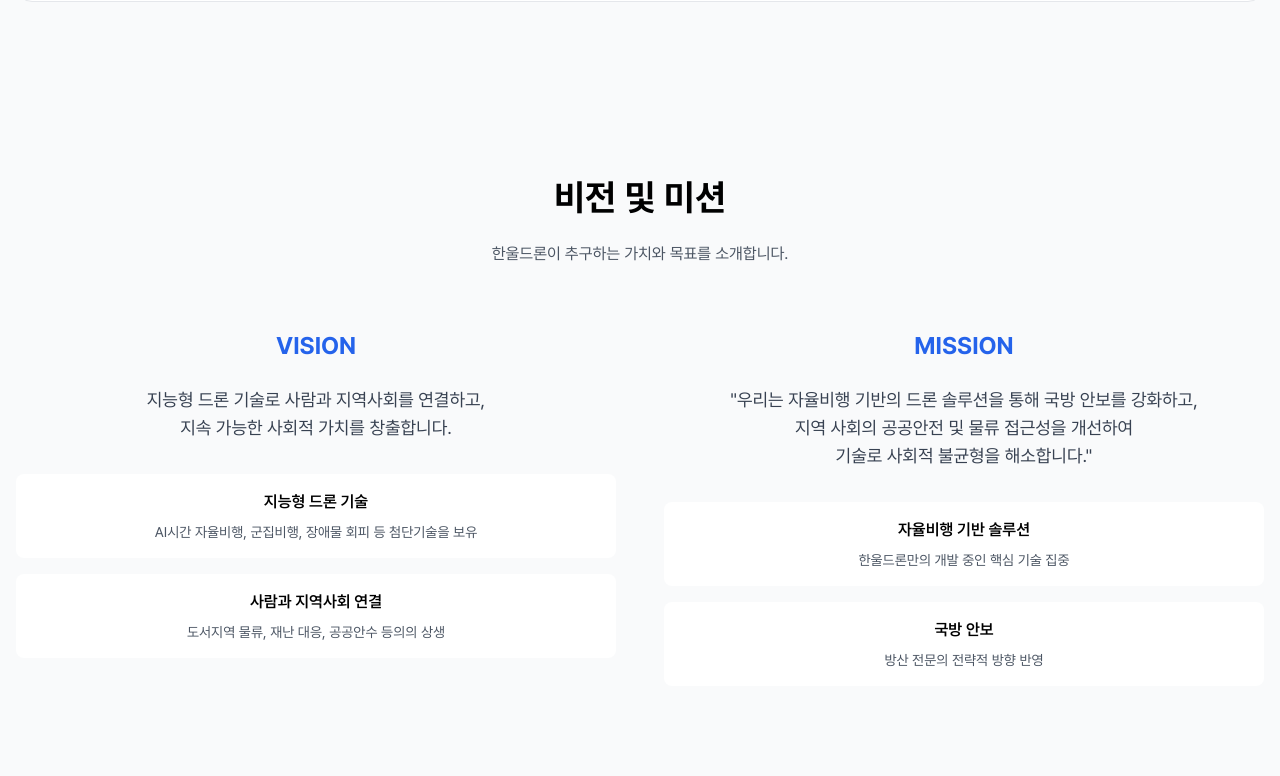
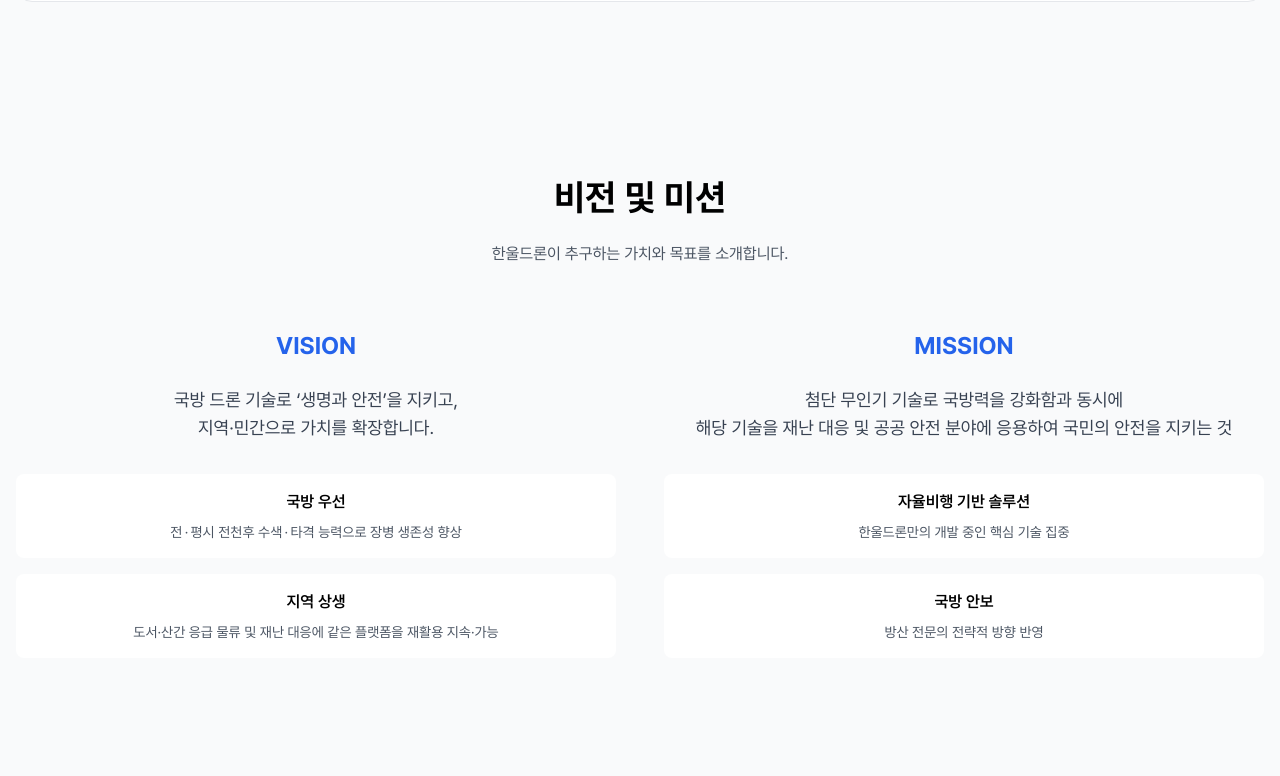
Before and after one commit to For-safe-drone-operations/hanuldrone-homepage, a Next.js app: page / in a window 1280 px wide. Shown: the part 1864-2640 px from the top of the page. Built offline with nearby package versions, Linux system fonts and the light colour scheme.

Commit message:
fix: vision section 하드코딩 되어 있던 것 수정

```diff
--- a/app/page.tsx
+++ b/app/page.tsx
@@ -6,92 +6,25 @@
 import PartnersSection from '@/components/sections/PartnersSection'
 import ServicesSection from '@/components/sections/ServicesSection'
 import CompanySection from '@/components/sections/CompanySection'
+import VisionSection from '@/components/sections/VisionSection'
 import HistorySection from '@/components/sections/HistorySection'
 import ValuesSection from '@/components/sections/ValuesSection'
 
 export default function Home() {
   return (
     <div>
-      {/* Header */}
       <Header />
 
-      {/* 메인 콘텐츠 영역 */}
       <main>
-        {/* Hero Section */}
         <Hero />
-
-
-        {/* Company Section */}
         <CompanySection />
-
-        {/* Vision & Mission Section */}
-        <section id="vision" className="py-20 bg-gray-50">
-          <div className="container mx-auto px-4">
-            <h2 className="text-2xl md:text-4xl font-bold text-center mb-6">
-              비전 및 미션
-            </h2>
-            <p className="text-center text-gray-600 mb-16">
-              한울드론이 추구하는 가치와 목표를 소개합니다.
-            </p>
-
-            <div className="grid md:grid-cols-2 gap-12 mb-16">
-              {/* Vision */}
-              <div className="text-center">
-                <h3 className="text-2xl font-bold mb-6 text-blue-600">VISION</h3>
-                <p className="text-gray-700 mb-8 text-lg">
-                  지능형 드론 기술로 사람과 지역사회를 연결하고,<br />
-                  지속 가능한 사회적 가치를 창출합니다.
-                </p>
-                <div className="space-y-4">
-                  <div className="bg-white p-4 rounded-lg">
-                    <h4 className="font-semibold mb-2">지능형 드론 기술</h4>
-                    <p className="text-sm text-gray-600">AI시간 자율비행, 군집비행, 장애물 회피 등 첨단기술을 보유</p>
-                  </div>
-                  <div className="bg-white p-4 rounded-lg">
-                    <h4 className="font-semibold mb-2">사람과 지역사회 연결</h4>
-                    <p className="text-sm text-gray-600">도서지역 물류, 재난 대응, 공공안수 등의의 상생</p>
-                  </div>
-                </div>
-              </div>
-
-              {/* Mission */}
-              <div className="text-center">
-                <h3 className="text-2xl font-bold mb-6 text-blue-600">MISSION</h3>
-                <p className="text-gray-700 mb-8 text-lg">
-                  "우리는 자율비행 기반의 드론 솔루션을 통해 국방 안보를 강화하고,<br />
-                  지역 사회의 공공안전 및 물류 접근성을 개선하여<br />
-                  기술로 사회적 불균형을 해소합니다."
-                </p>
-                <div className="space-y-4">
-                  <div className="bg-white p-4 rounded-lg">
-                    <h4 className="font-semibold mb-2">자율비행 기반 솔루션</h4>
-                    <p className="text-sm text-gray-600">한울드론만의 개발 중인 핵심 기술 집중</p>
-                  </div>
-                  <div className="bg-white p-4 rounded-lg">
-                    <h4 className="font-semibold mb-2">국방 안보</h4>
-                    <p className="text-sm text-gray-600">방산 전문의 전략적 방향 반영</p>
-                  </div>
-                </div>
-              </div>
-            </div>
-          </div>
-        </section>
-
-        {/* Core Values Section */}
+        <VisionSection />
         <ValuesSection />
-
-        {/* History Section */}
         <HistorySection />
-
-        {/* Solutions Section */}
         <ServicesSection />
-
-
-        {/* Partners Section */}
         <PartnersSection />
       </main>
 
-      {/* Footer */}
       <Footer />
     </div>
   )
--- /dev/null
+++ b/components/sections/VisionSection.tsx
@@ -0,0 +1,123 @@
+'use client'
+
+import { useRef } from 'react'
+import { motion, useInView } from 'framer-motion'
+import { siteConfig } from '../../siteConfig'
+import Text from '@/components/ui/Text'
+
+const VisionSection = () => {
+  const ref = useRef(null)
+  const isInView = useInView(ref, { once: true, amount: 0.3 })
+
+  const containerVariants = {
+    hidden: { opacity: 0 },
+    visible: {
+      opacity: 1,
+      transition: {
+        staggerChildren: 0.2,
+        delayChildren: 0.3,
+      },
+    },
+  }
+
+  const titleVariants = {
+    hidden: { opacity: 0, y: 30 },
+    visible: {
+      opacity: 1,
+      y: 0,
+      transition: {
+        duration: 0.6,
+      },
+    },
+  }
+
+  const cardVariants = {
+    hidden: { opacity: 0, y: 50 },
+    visible: {
+      opacity: 1,
+      y: 0,
+      transition: {
+        duration: 0.6,
+      },
+    },
+  }
+
+  return (
+    <section id="vision" className="py-20 bg-gray-50" ref={ref}>
+      <div className="container mx-auto px-4">
+        <motion.div
+          variants={containerVariants}
+          initial="hidden"
+          animate={isInView ? "visible" : "hidden"}
+          className="text-center mb-16"
+        >
+          <motion.h2
+            variants={titleVariants}
+            className="text-2xl md:text-4xl font-bold text-center mb-6"
+          >
+            <Text>{siteConfig.sections.vision.title}</Text>
+          </motion.h2>
+          <motion.p
+            variants={titleVariants}
+            className="text-center text-gray-600"
+          >
+            <Text>{siteConfig.sections.vision.description}</Text>
+          </motion.p>
+        </motion.div>
+
+        <motion.div
+          variants={containerVariants}
+          initial="hidden"
+          animate={isInView ? "visible" : "hidden"}
+          className="grid md:grid-cols-2 gap-12 mb-16"
+        >
+          {/* Vision */}
+          <motion.div variants={cardVariants} className="text-center">
+            <h3 className="text-2xl font-bold mb-6 text-blue-600">
+              <Text>{siteConfig.sections.vision.vision.title}</Text>
+            </h3>
+            <p className="text-gray-700 mb-8 text-lg">
+              <Text>{siteConfig.sections.vision.vision.description}</Text>
+            </p>
+            <div className="space-y-4">
+              {siteConfig.sections.vision.vision.features.map((feature, index) => (
+                <div key={index} className="bg-white p-4 rounded-lg">
+                  <h4 className="font-semibold mb-2">
+                    <Text>{feature.title}</Text>
+                  </h4>
+                  <p className="text-sm text-gray-600">
+                    <Text>{feature.description}</Text>
+                  </p>
+                </div>
+              ))}
+            </div>
+          </motion.div>
+
+          {/* Mission */}
+          <motion.div variants={cardVariants} className="text-center">
+            <h3 className="text-2xl font-bold mb-6 text-blue-600">
+              <Text>{siteConfig.sections.vision.mission.title}</Text>
+            </h3>
+            <p className="text-gray-700 mb-8 text-lg">
+              <Text>{siteConfig.sections.vision.mission.description}</Text>
+            </p>
+            <div className="space-y-4">
+              {siteConfig.sections.vision.mission.features.map((feature, index) => (
+                <div key={index} className="bg-white p-4 rounded-lg">
+                  <h4 className="font-semibold mb-2">
+                    <Text>{feature.title}</Text>
+                  </h4>
+                  <p className="text-sm text-gray-600">
+                    <Text>{feature.description}</Text>
+                  </p>
+                </div>
+              ))}
+            </div>
+          </motion.div>
+        </motion.div>
+      </div>
+    </section>
+  )
+}
+
+export default VisionSection
--- a/siteConfig.ts
+++ b/siteConfig.ts
@@ -54,6 +54,42 @@
       expertise: ['GNSS 음영 자율항법', '군집비행', 'AI 기반 비행데이터 분석'],
       quote:
         '하늘을 열어 사회적 불균형을 해소한다(Unlock the Sky)\n우리는 기술-신뢰-사회를 잇는 드론 파트너가 되겠습니다.',
+    },
+    vision: {
+      title: '비전 및 미션',
+      description: '한울드론이 추구하는 가치와 목표를 소개합니다.',
+      vision: {
+        title: 'VISION',
+        description:
+          '국방 드론 기술로 ‘생명과 안전’을 지키고,\n지역·민간으로 가치를 확장합니다.',
+        features: [
+          {
+            title: '국방 우선',
+            description:
+              '전 · 평시 전천후 수색 · 타격 능력으로 장병 생존성 향상',
+          },
+          {
+            title: '지역 상생',
+            description:
+              '도서·산간 응급 물류 및 재난 대응에 같은 플랫폼을 재활용 지속·가능',
+          },
+        ],
+      },
+      mission: {
+        title: 'MISSION',
+        description:
+          '첨단 무인기 기술로 국방력을 강화함과 동시에\n해당 기술을 재난 대응 및 공공 안전 분야에 응용하여 국민의 안전을 지키는 것',
+        features: [
+          {
+            title: '자율비행 기반 솔루션',
+            description: '한울드론만의 개발 중인 핵심 기술 집중',
+          },
+          {
+            title: '국방 안보',
+            description: '방산 전문의 전략적 방향 반영',
+          },
+        ],
+      },
     },
     history: {
       title: '주요 연혁',
@@ -125,38 +161,6 @@
           image: '/image/value-4.png',
         },
       ],
-    },
-    vision: {
-      title: '비전 및 미션',
-      description: '한울드론이 추구하는 가치와 목표를 소개합니다.',
-      vision: {
-        title: 'VISION',
-        content:
-          '국방 드론 기술로 ‘생명과 안전’을 지키고,\n지역·민간으로 가치를 확장합니다.',
-        features: [
-          {
-            title: '국방 우선',
-            description:
-              '전 · 평시 전천후 수색 · 타격 능력으로 장병 생존성 향상',
-          },
-          {
-            title: '지역 상생',
-            description:
-              '도서·산간 응급 물류 및 재난 대응에 같은 플랫폼을 재활용 지속·가능',
-          },
-        ],
-      },
-      mission: {
-        title: 'MISSION',
-        content:
-          '첨단 무인기 기술로 국방력을 강화함과 동시에\n해당 기술을 재난 대응 및 공공 안전 분야에 응용하여 국민의 안전을 지키는 것',
-        features: [
-          {
-            title:
-              '국방 기술을 통해 군사적 임무와 시민의 안전을 모두 지원하는 이중적 사명을 수행하고 있습니다.',
-          },
-        ],
-      },
     },
     services: {
       title: '핵심 서비스',
```
